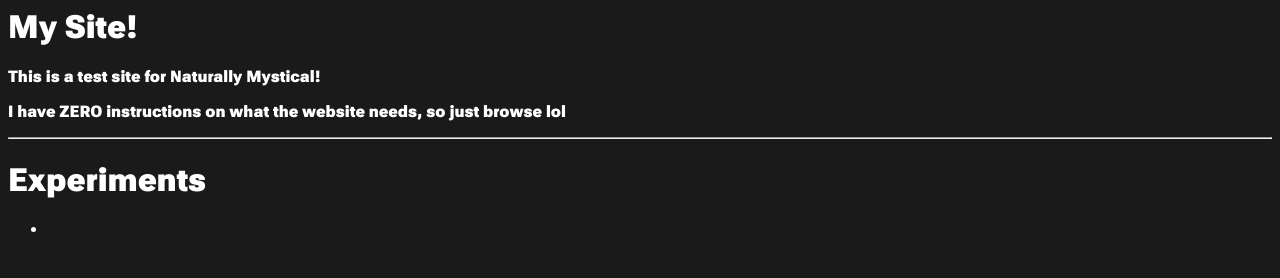
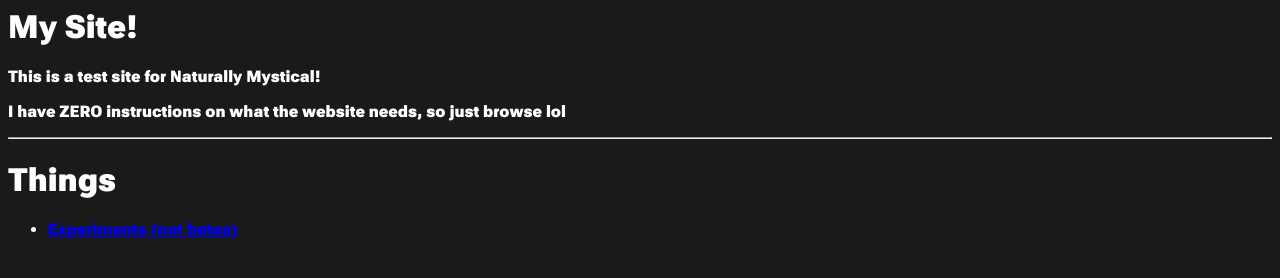
Before and after one commit to RoastedGoat/naturally-mystical-testing-site, a plain HTML site: page index.html in a window 1280 px wide. Drawn offline with Linux system fonts and the light colour scheme.

Commit message:
made it so you can actually see the experiments page.
made it s- YOU DONT NEED A DESCRIPTION!

```diff
--- a/index.html
+++ b/index.html
@@ -18,9 +18,9 @@
     <p>I have ZERO instructions on what the website needs, so just browse lol</p>
     <!-- Informal message for visitors. -->
     <hr> <!-- Horizontal line, visually separates sections of the page. -->
-    <h1>Experiments</h1> <!-- Heading for the "Recipes" section of the page. -->
+    <h1>Things</h1> <!-- Heading for the "Recipes" section of the page. -->
     <ul> <!-- "ul" stands for "Unordered List", used for lists without a specific order. -->
-        <li><a href="experiments.html"></a></li>
+        <li><a href="experiments.html">Experiments (not betas)</a></li>
         <!-- List item linking to the "experiments.html" file. -->
     </ul>
 </body>
```
